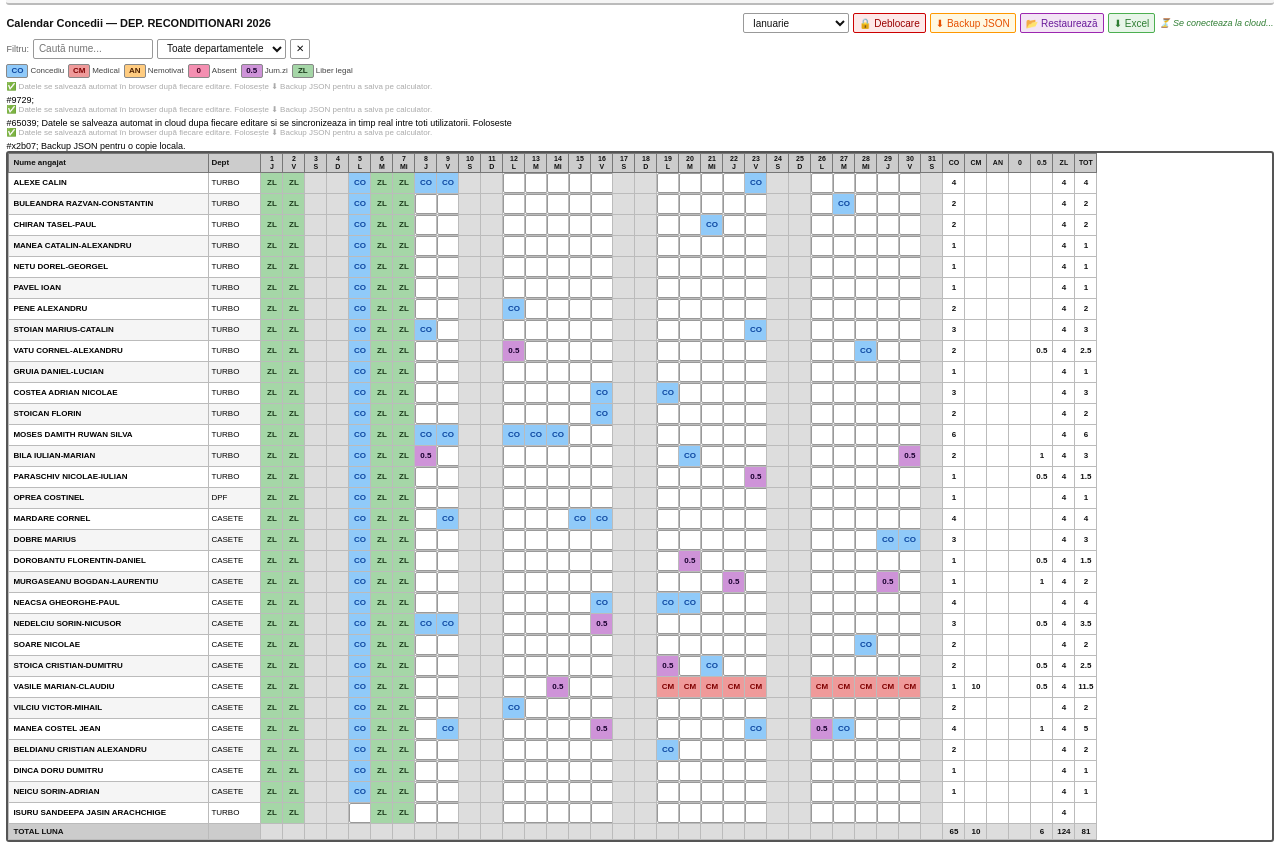
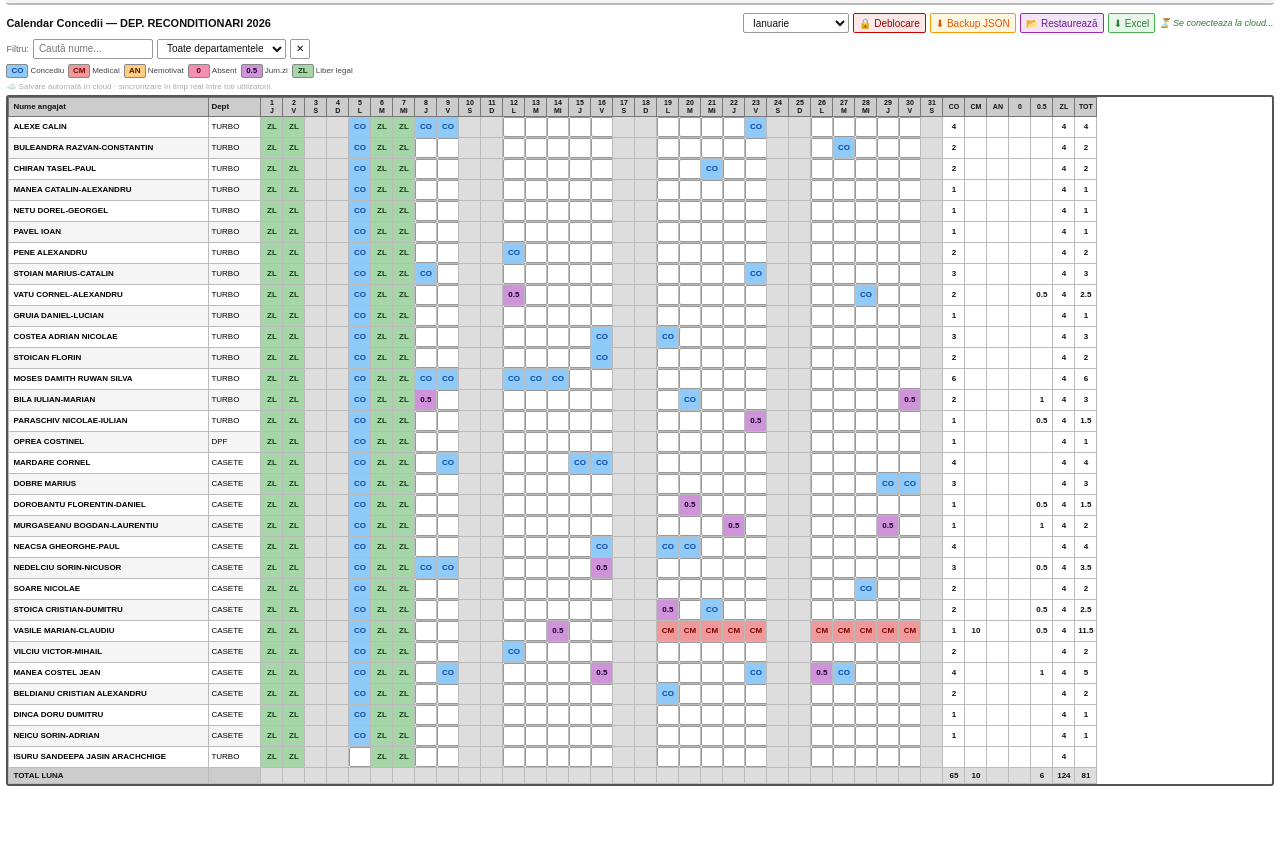
Before and after one commit to simioncalinmihai/calendar-concedii, a plain HTML site: page index.html in a window 1280 px wide. Shown: the part 54-902 px from the top of the page. After the commit the page ends 846 px from the top, so only its background shows below. Drawn offline with Linux system fonts and the light colour scheme; no server answers.

Commit message:
Add files via upload

```diff
--- a/index.html
+++ b/index.html
@@ -106,7 +106,7 @@ tfoot td.cd{background:#ccc;position:sticky;left:200px;z-index:2}
   <div class="leg"><div class="ld bh5">0.5</div>Jum.zi</div>
   <div class="leg"><div class="ld bzl">ZL</div>Liber legal</div>
 </div>
-<p class="hint"><p class="hint">✅ Datele se salvează automat în browser după fiecare editare. Folosește ⬇ Backup JSON pentru a salva pe calculator.</p>#9729;<p class="hint">✅ Datele se salvează automat în browser după fiecare editare. Folosește ⬇ Backup JSON pentru a salva pe calculator.</p>#65039; Datele se salveaza automat in cloud dupa fiecare editare si se sincronizeaza in timp real intre toti utilizatorii. Foloseste <p class="hint">✅ Datele se salvează automat în browser după fiecare editare. Folosește ⬇ Backup JSON pentru a salva pe calculator.</p>#x2b07; Backup JSON pentru o copie locala.</p>
+<p class="hint">☁️ Salvare automată în cloud · sincronizare în timp real între toți utilizatorii.</p>
 <div class="tw"><table id="tbl"></table></div>
 <div id="rpt"></div>
 </div>
```
